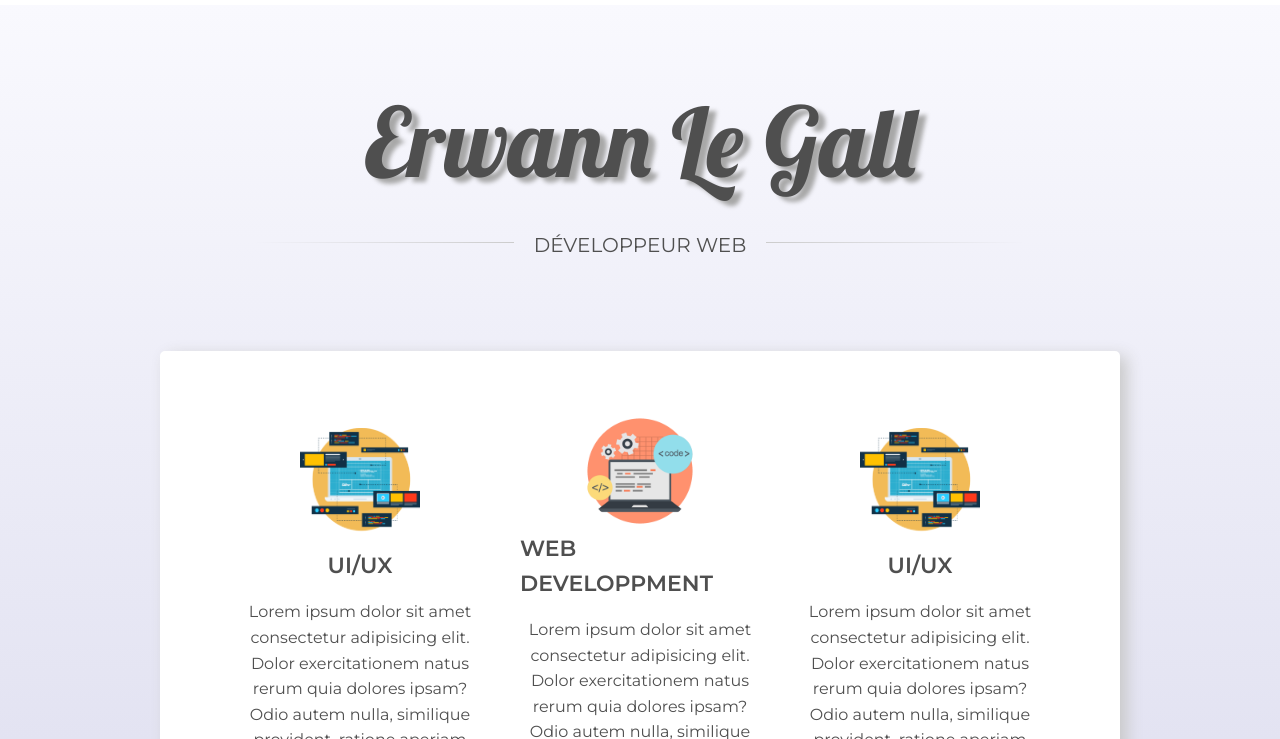
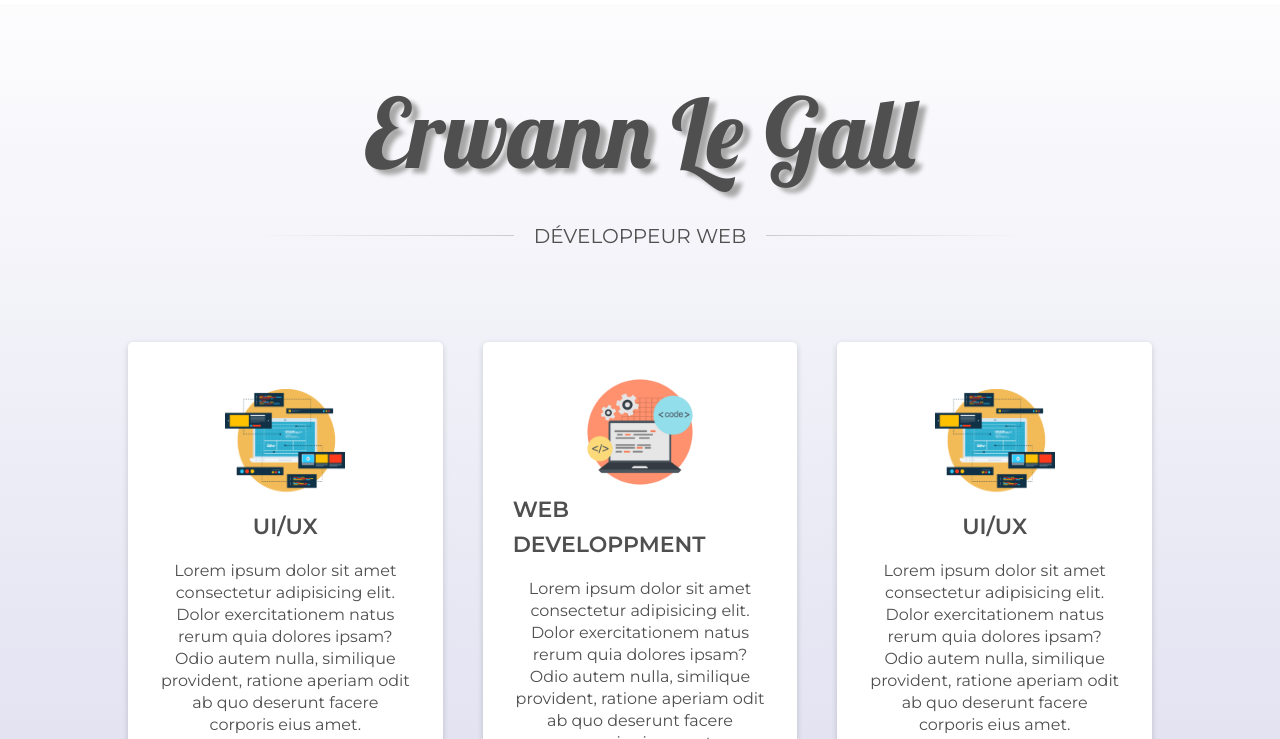
Before and after one commit to ErwannLG/portfolio_2.0, a website: page index.html in a window 1280 px wide. Shown: the part 61-800 px from the top of the page. Drawn offline with Linux system fonts and the light colour scheme.

Commit message:
independant skill boxes

```diff
--- a/sass/_base.scss
+++ b/sass/_base.scss
@@ -16,9 +16,12 @@
 
   --shadow-dark: 0 2rem 6rem rgba(0, 0, 0, .3);
   --shadow-drop: 7px 5px 16px rgb(201, 201, 201);
+  --shadow-small: 0 2px 6px rgba(0, 0, 0, 0.16);
 
   --font-primary: 'Montserrat', sans-serif;
   --font-display: 'Lobster', cursive;
+
+  --line: 1px solid var(--color-grey-light-1);
 }
 
 * {
@@ -42,7 +45,8 @@ body {
   font-weight: 400;
   line-height: 1.6;
   color: var(--color-grey-dark-2);
-  background-image: linear-gradient(to bottom, #FBFBFF, #E3E3F2);
+  //background-image: linear-gradient(to bottom, #FBFBFF, #E3E3F2);
+  background-image: linear-gradient(to bottom, #fff, #E3E3F2);
   background-attachment: fixed;
 }
 
--- a/sass/_components.scss
+++ b/sass/_components.scss
@@ -44,6 +44,7 @@
   font-size: 1.8rem;
   font-weight: 600;
   padding: .8rem 8rem;
+  border-bottom: var(--line);
 
   display: flex;
   justify-content: space-between;
@@ -102,7 +103,7 @@
 // HEADER
 .header {
   text-align: center;
-  margin-top: 6rem;
+  margin-top: 5rem;
 
   &__dev {
     display: flex;
@@ -113,7 +114,7 @@
       //background-color: var(--color-grey-dark-3);
       height: 1px;
       width: 26rem;
-      margin-top: .6rem;
+      margin-top: 1rem;
 
       &--start {
         background-image: linear-gradient(to left, var(--color-grey-light-4), transparent);
@@ -133,17 +134,21 @@
 //////////////////////////
 // SKILLS
 .skills {
-  width: 75%;
+  width: 80%;
   margin: 9rem auto;
-  padding: 6rem 8rem;
-  background-color: #fff;
-  border-radius: 5px;
-  box-shadow: var(--shadow-drop);
+  //padding: 6rem 8rem;
+
 
   display: flex;
   justify-content: space-between;
 
   &__box {
+    padding: 3rem 3rem;
+
+    background-color: #fff;
+    border-radius: 5px;
+    box-shadow: var(--shadow-small);
+
     display: flex;
     flex-direction: column;
     align-items: center;
@@ -153,6 +158,7 @@
       font-size: 1.6rem;
       margin-top: 1.6rem;
       text-align: center;
+      line-height: 2.2rem;
     }
   }
 
```
Also changed, not shown: css/style.css.
